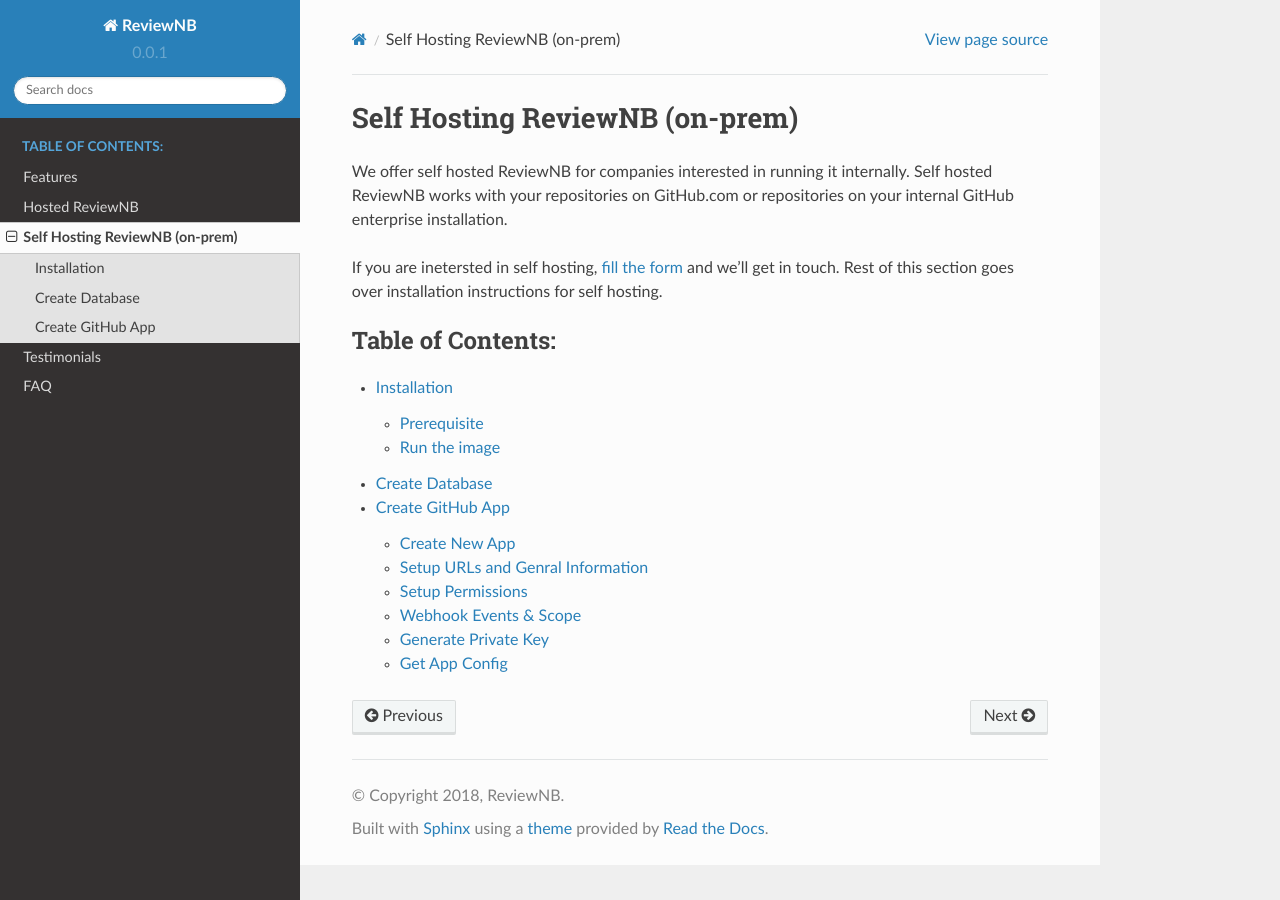
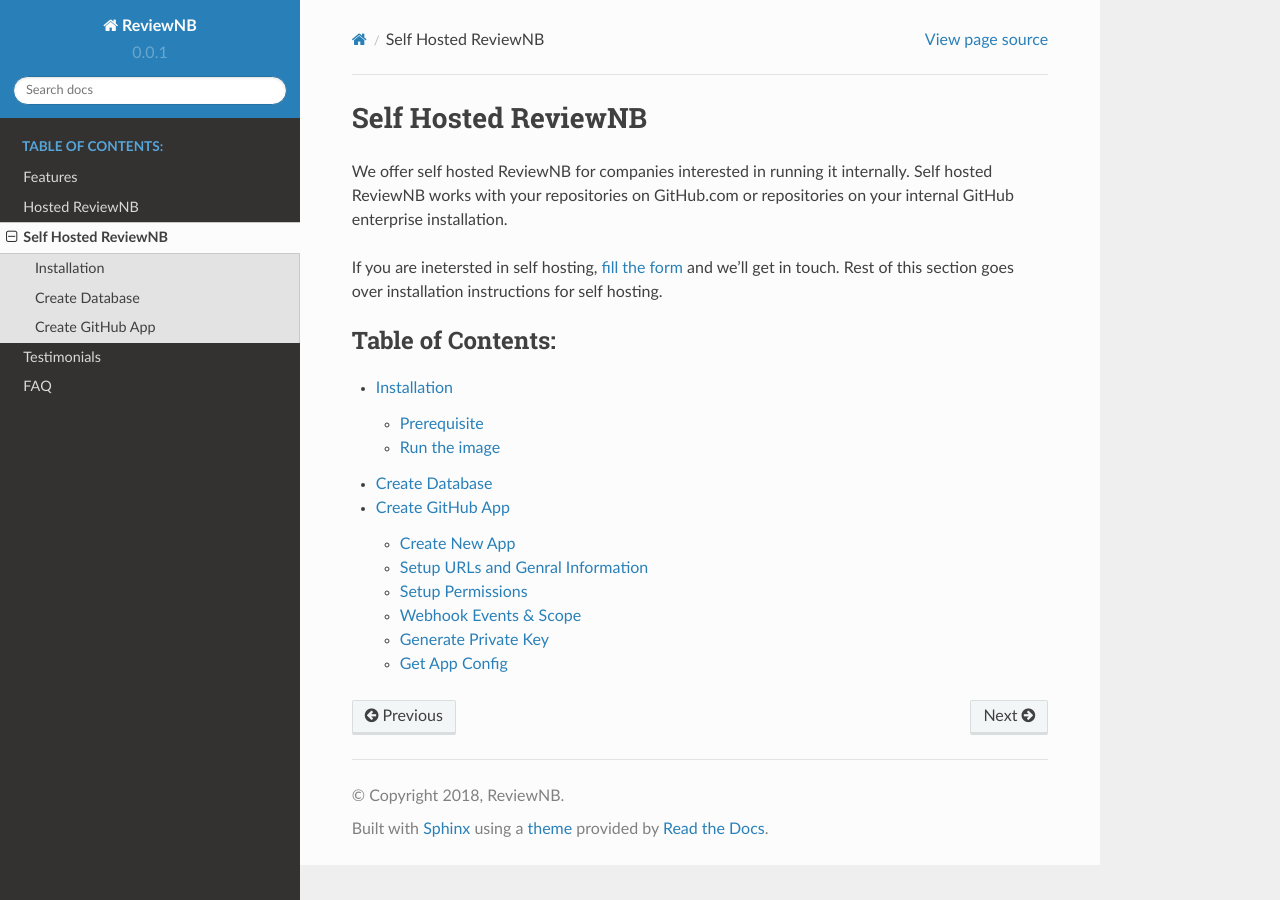
Before and after one commit to ReviewNB/docs, a Sphinx documentation site: the page built from source/self-hosting/index.rst, in a window 1280 px wide. Built offline with Sphinx 7.4.7 and the Read the Docs theme 2.0.0, drawn with Linux system fonts in a browser that asks for light colours.

Commit message:
Header editing

```diff
--- a/source/self-hosting/index.rst
+++ b/source/self-hosting/index.rst
@@ -1,6 +1,6 @@
 .. include:: ../globals.rst
 
-Self Hosting ReviewNB (on-prem)
+Self Hosted ReviewNB
 ===============================
 We offer self hosted ReviewNB for companies interested in running it internally. Self hosted ReviewNB works with your repositories on GitHub.com or repositories on your internal GitHub enterprise installation.
 
```
Also changed, not shown: 9 other files.
